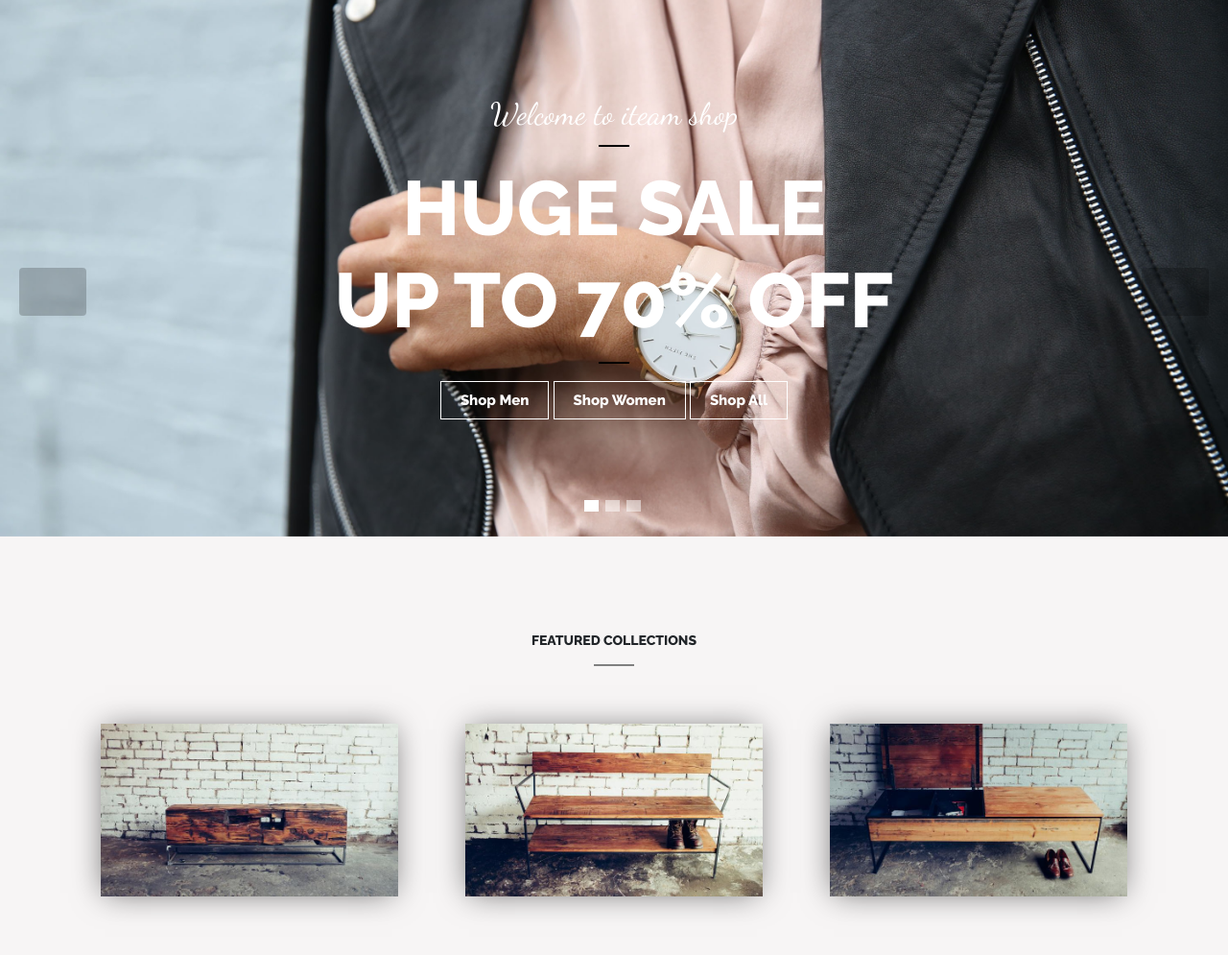
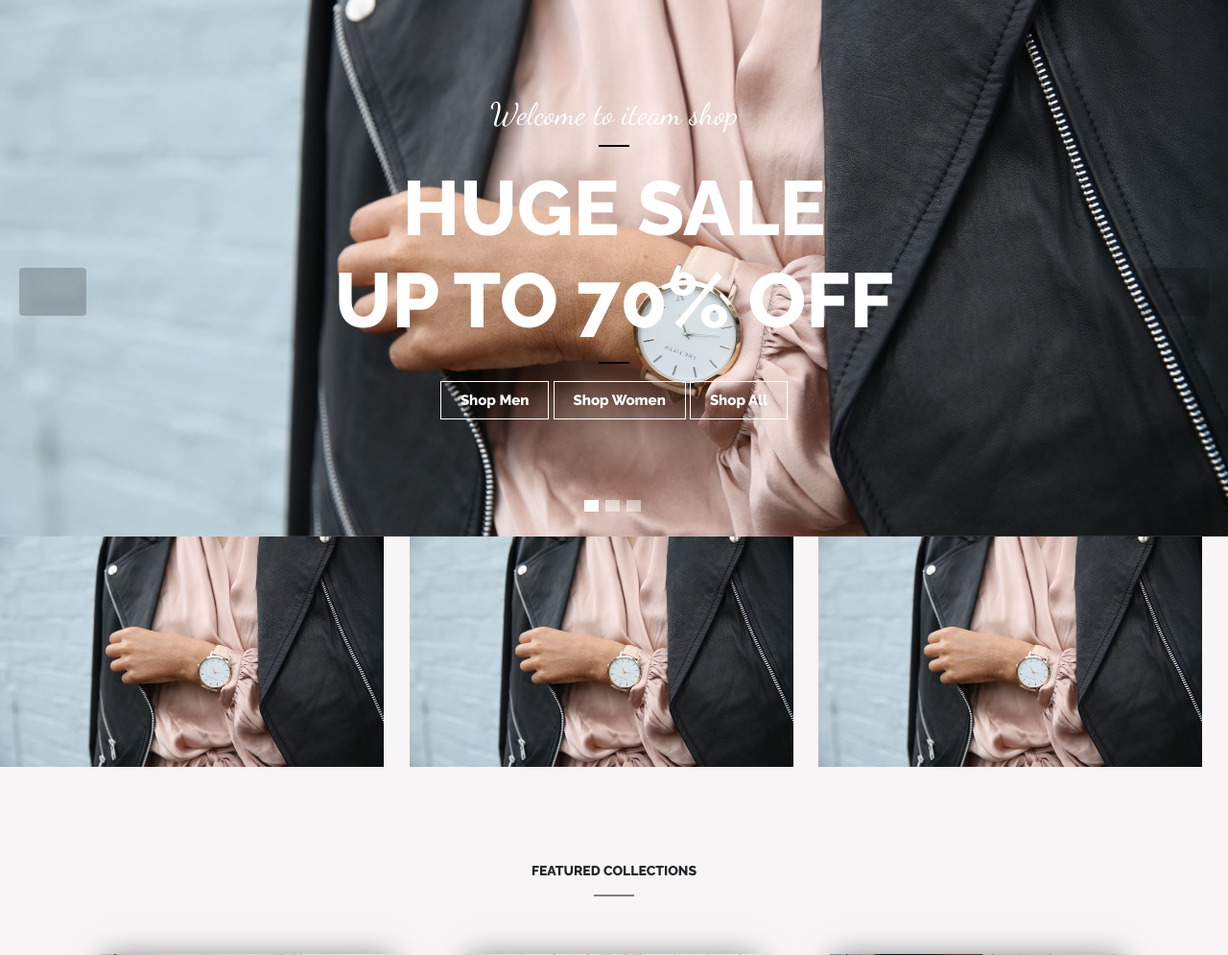
Before and after one commit to jsfmrydvd/comprog_finals, a PHP site: page /main.php in a window 1280 px wide. Shown: the part 132-1127 px from the top of the page at 96% size. Run offline with PHP 8.4, Linux system fonts and the light colour scheme; some libraries are stand-ins or nearby versions.

Commit message:
re commitreimport

```diff
--- a/css/home.scss
+++ b/css/home.scss
@@ -612,7 +612,18 @@ footer {
   }
 
 }
-
+#collections {
+  .image-holder {
+    overflow: hidden;
+    img {
+      width: 50vh;
+      height: 30vh;
+      display: flex;
+      object-fit: cover;
+      flex-wrap: wrap;
+    }
+  }
+}
 @keyframes mymove {
   from {
     left: 100px;
--- a/main.php
+++ b/main.php
@@ -86,17 +86,6 @@ if(session_id() == '' || !isset($_SESSION)){session_start();}
         </ul>
       </div>
     </nav>
-  <!-- background-image -->
-  <!-- <div class="bg-image">
-    <div class="wrapper">
-      <div class="header text">
-        <h1 class="animated flipInY"><span>Comprog</span>Design</h1>
-      </div>
-      <div class="tagline">
-        <button type="button" class="btn1" onclick="products.php">View Products</button>
-      </div>
-    </div>
-</div> -->
 <!-- Carousel -->
 <div class="section-carousel">
   <div id="carouselMain" class="carousel slide" data-ride="carousel">
@@ -157,6 +146,30 @@ if(session_id() == '' || !isset($_SESSION)){session_start();}
     </a>
   </div>
 </div>
+<!-- collection -->
+<div id="collections">
+  <div class="container-fluid" style="padding: 0;">
+    <div class="row no-gutters">
+      <div class="col-md-4">
+        <div class="image-holder ">
+          <img src="img/carousel-two.jpeg" alt="First slide">
+        </div>
+      </div>
+      <div class="col-md-4">
+        <div class="image-holder ">
+          <img src="img/carousel-two.jpeg" alt="First slide">
+        </div>
+      </div>
+      <div class="col-md-4">
+        <div class="image-holder ">
+          <img src="img/carousel-two.jpeg" alt="First slide">
+        </div>
+      </div>
+
+    </div>
+  </div>
+</div>
+
 <!-- featured items 3-4 items -->
 <!-- featured items -->
 <div class="featurd-items-collection">
@@ -199,34 +212,12 @@ if(session_id() == '' || !isset($_SESSION)){session_start();}
     </div>
   </div>
     <!-- Gallery image -->
-<!--
-      <section class="browse-products">
-        <div class="container">
-          <div class="row">
-            <div class="col-md-6 text-right">
-              <img height="200px" width="200px"src="img/main.jpeg" />
-              <div class="text-holder">
-
-              </div>
-            </div>
-            <div class="col-md-3">
-                <img height="200px" width="200px"src="img/main.jpeg" />
-
-            </div>
-            <div class="col-md-3">
-                <img height="200px" width="200px"src="img/main.jpeg" />
-                  <img height="200px" width="200px"src="img/main.jpeg" />
-            </div>
-          </div>
-        </div>
-      </section> -->
       <div class="bp-section">
         <div class="container">
           <div class="heading">
             <hr />
             <h2> BROWSE PRODUCTS</h2>
           </div>
-
 
         <main class="main1">
 
```
Also changed, not shown: css/home.min.css.
